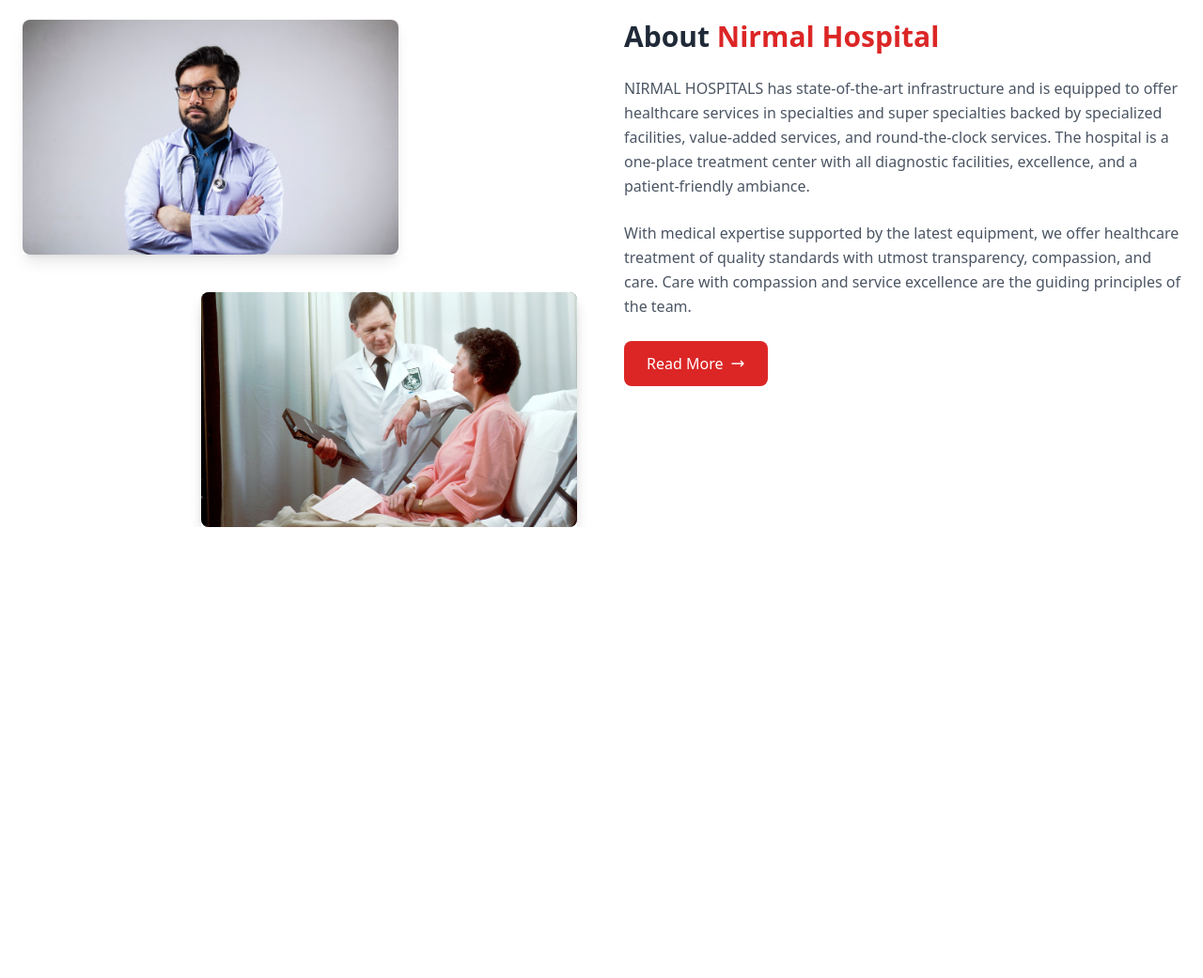
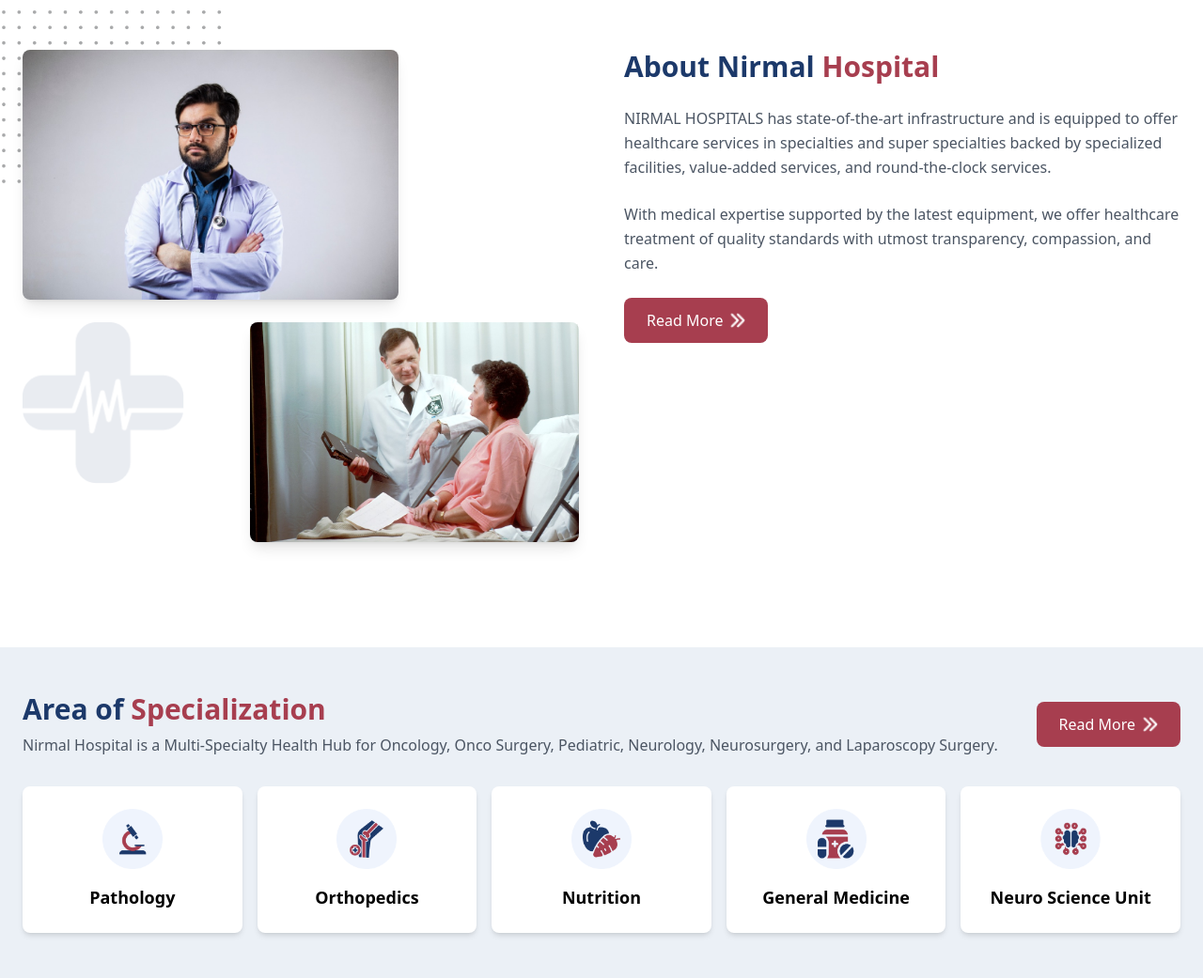
Before and after one commit to Rupesh-Jagatiya/new_nirmal_hospital, a website: page index.html in a window 1280 px wide. Shown: the part 827-1868 px from the top of the page at 94% size. Before the commit the page ends 1388 px from the top, so only its background shows below. Drawn offline with nearby package versions, Linux system fonts and the light colour scheme.

Commit message:
banner and three more section

```diff
--- a/index.html
+++ b/index.html
@@ -51,7 +51,7 @@
 
     <!-- Header Section -->
     <header class="w-full h-[70px] bg-white shadow-md relative flex items-center z-50">
-        <div class="container mx-auto max-w-[1440px] flex justify-between items-center px-6">
+        <div class="container mx-auto max-w-[1200px] flex justify-between items-center px-6">
             <!-- Shape (hidden on mobile) -->
             <div id="shape-image" class="absolute top-[-35px] left-0 z-10 hidden md:block">
 
@@ -110,7 +110,7 @@
 
 
             <!-- Banner Content -->
-            <div class="relative z-10 w-full px-6 py-16 text-white max-w-[1440px]">
+            <div class="relative z-10 w-full px-6 py-16 text-white max-w-[1200px]">
                 <!-- First Horizontal Section Inside Banner -->
                 <div class="flex flex-col md:flex-row justify-between items-center space-y-6 md:space-y-0 md:space-x-6">
                     <div class="w-full md:w-1/2 text-left">
@@ -148,51 +148,105 @@
         </div>
     </section>
 
-    <section class="container mx-auto px-6 py-12 max-w-7xl">
+    <section class="about container mx-auto px-6 py-12 max-w-7xl mt-8">
         <div class="flex flex-col md:flex-row items-start gap-12">
             <!-- Left Column: Stacked Images -->
             <div class="relative w-full md:w-1/2">
-                <!-- Image 1 (Top Image) -->
-                <div class="absolute top-0 left-0 z-10 w-[300px] h-[200px] md:w-[400px] md:h-[250px] shadow-lg">
-                    <img src="images/about1.jpeg" alt="Doctor 1" class="rounded-lg object-cover w-full h-full" />
+                <!-- Dots Image -->
+                <div class="absolute top-0 left-[-20px] md:top-[-50px] md:left-[-80px]">
+                    <img src="images/dots.png" alt="Decorative dots" class="rounded-lg object-cover w-[150px] h-[150px] md:w-[300px] md:h-[200px]" />
                 </div>
-                <!-- Image 2 (Bottom Image) -->
-                <div class="absolute top-[290px] left-[190px] z-0 w-[300px] h-[200px] md:w-[400px] md:h-[250px] shadow-lg">
-                    <img src="images/about1.jpeg" alt="Doctor 2" class="rounded-lg object-cover w-full h-full" />
+                <!-- About1 Image -->
+                <div class="relative z-10">
+                    <img src="images/about1.jpeg" alt="Doctor 1" class="rounded-lg object-cover w-full max-w-[400px] ml-0 shadow-lg mx-auto m-l" />
                 </div>
-                <div class="absolute top-[290px] left-[190px] z-0 w-[300px] h-[200px] md:w-[400px] md:h-[250px] shadow-lg">
-                    <img src="images/about2.jpeg" alt="Doctor 2" class="rounded-lg object-cover w-full h-full" />
+                <!-- About2 Image -->
+                <div class="relative mt-6 z-0">
+                    <img src="images/about2.jpeg" alt="Doctor 2" class="rounded-lg object-cover w-full mr-0 max-w-[350px] shadow-lg mx-auto" />
+                </div>
+                 <div class="absolute top-[290px] left-[0px] z-0 w-[100px] h-[100px] md:w-[172px] md:h-[172px]">
+                    <img src="images/Group.png" alt="" class="rounded-lg object-cover w-full h-full" />
                 </div>
             </div>
 
             <!-- Right Column: Text Content -->
             <div class="w-full md:w-1/2 space-y-6">
-                <h2 class="text-3xl font-bold text-gray-800">
-                    About <span class="text-red-600">Nirmal Hospital</span>
+                <h2 class="text-3xl font-bold text-[rgba(28,57,106,1)]">
+                    About Nirmal <span class="text-[rgba(167,62,79,1)]">Hospital</span>
                 </h2>
                 <p class="text-gray-600 leading-relaxed">
                     NIRMAL HOSPITALS has state-of-the-art infrastructure and is equipped to offer
                     healthcare services in specialties and super specialties backed by specialized facilities,
-                    value-added services, and round-the-clock services. The hospital is a one-place treatment
-                    center with all diagnostic facilities, excellence, and a patient-friendly ambiance.
+                    value-added services, and round-the-clock services.
                 </p>
                 <p class="text-gray-600 leading-relaxed">
                     With medical expertise supported by the latest equipment, we offer healthcare treatment of
-                    quality standards with utmost transparency, compassion, and care. Care with compassion and
-                    service excellence are the guiding principles of the team.
+                    quality standards with utmost transparency, compassion, and care.
                 </p>
-                <!-- Call-to-Action Button -->
-                <a
-                    href="#"
-                    class="inline-flex items-center px-6 py-3 bg-red-600 text-white rounded-lg hover:bg-red-700 transition">
+                <a href="#"
+                    class="inline-flex items-center px-6 py-3 text-white rounded-lg hover:bg-red-700 transition bg-[rgba(167,62,79,1)]">
                     Read More
-                    <svg xmlns="http://www.w3.org/2000/svg" fill="none" viewBox="0 0 24 24" stroke-width="2" stroke="currentColor" class="w-4 h-4 ml-2">
-                        <path stroke-linecap="round" stroke-linejoin="round" d="M17 8l4 4m0 0l-4 4m4-4H3" />
-                    </svg>
+                    <img src="images/doubleaerrow.png" alt="Arrow" class="ml-2 w-4">
                 </a>
             </div>
         </div>
     </section>
+
+    <section class="special w-full bg-[rgba(235,240,246,1)] mt-12 md:mt-16">
+        <div class="container mx-auto px-4 sm:px-6 py-8 sm:py-12">
+            <!-- Header -->
+            <div class="flex flex-col md:flex-row justify-between items-center mb-8">
+                <div class="text-center md:text-left mb-6 md:mb-0">
+                    <h2 class="text-2xl sm:text-3xl font-bold text-[rgba(28,57,106,1)]">
+                        Area of <span class="text-[rgba(167,62,79,1)]">Specialization</span>
+                    </h2>
+                    <p class="text-gray-600 mt-2">
+                        Nirmal Hospital is a Multi-Specialty Health Hub for Oncology, Onco Surgery, Pediatric, Neurology, Neurosurgery, and Laparoscopy Surgery.
+                    </p>
+                </div>
+                <a href="#" class="inline-flex items-center px-6 py-3 text-white rounded-lg hover:bg-red-700 transition bg-[rgba(167,62,79,1)]">
+                    Read More
+                    <img src="images/doubleaerrow.png" alt="Arrow" class="ml-2 w-4">
+                </a>
+            </div>
+
+            <!-- Specialization Grid -->
+            <div class="grid grid-cols-2 sm:grid-cols-3 md:grid-cols-5 gap-4">
+                <div class="bg-white shadow-md rounded-lg p-6 text-center">
+                    <img src="images/pathlogy.png" alt="Pathology" class="w-16 h-16 mx-auto mb-4">
+                    <h3 class="text-lg font-semibold">Pathology</h3>
+                </div>
+                <div class="bg-white shadow-md rounded-lg p-6 text-center">
+                    <img src="images/ortho.png" alt="Orthopedics" class="w-16 h-16 mx-auto mb-4">
+                    <h3 class="text-lg font-semibold">Orthopedics</h3>
+                </div>
+                <div class="bg-white shadow-md rounded-lg p-6 text-center">
+                    <img src="images/nutrition.png" alt="Nutrition" class="w-16 h-16 mx-auto mb-4">
+                    <h3 class="text-lg font-semibold">Nutrition</h3>
+                </div>
+                <div class="bg-white shadow-md rounded-lg p-6 text-center">
+                    <img src="images/medicine.png" alt="General Medicine" class="w-16 h-16 mx-auto mb-4">
+                    <h3 class="text-lg font-semibold">General Medicine</h3>
+                </div>
+                <div class="bg-white shadow-md rounded-lg p-6 text-center">
+                    <img src="images/science.png" alt="Neuro Science Unit" class="w-16 h-16 mx-auto mb-4">
+                    <h3 class="text-lg font-semibold">Neuro Science Unit</h3>
+                </div>
+            </div>
+        </div>
+    </section>
+
+
+
+
+
+
+
+
+
+
+
+
 
 
 
```
Also changed, not shown: images/dots.png (added), images/doubleaerrow.png (added), images/medicine.png (added), images/net.png (added), images/nutrition.png (added), images/ortho.png (added), images/pathlogy.png (added), images/science.png (added), 1 other file.
